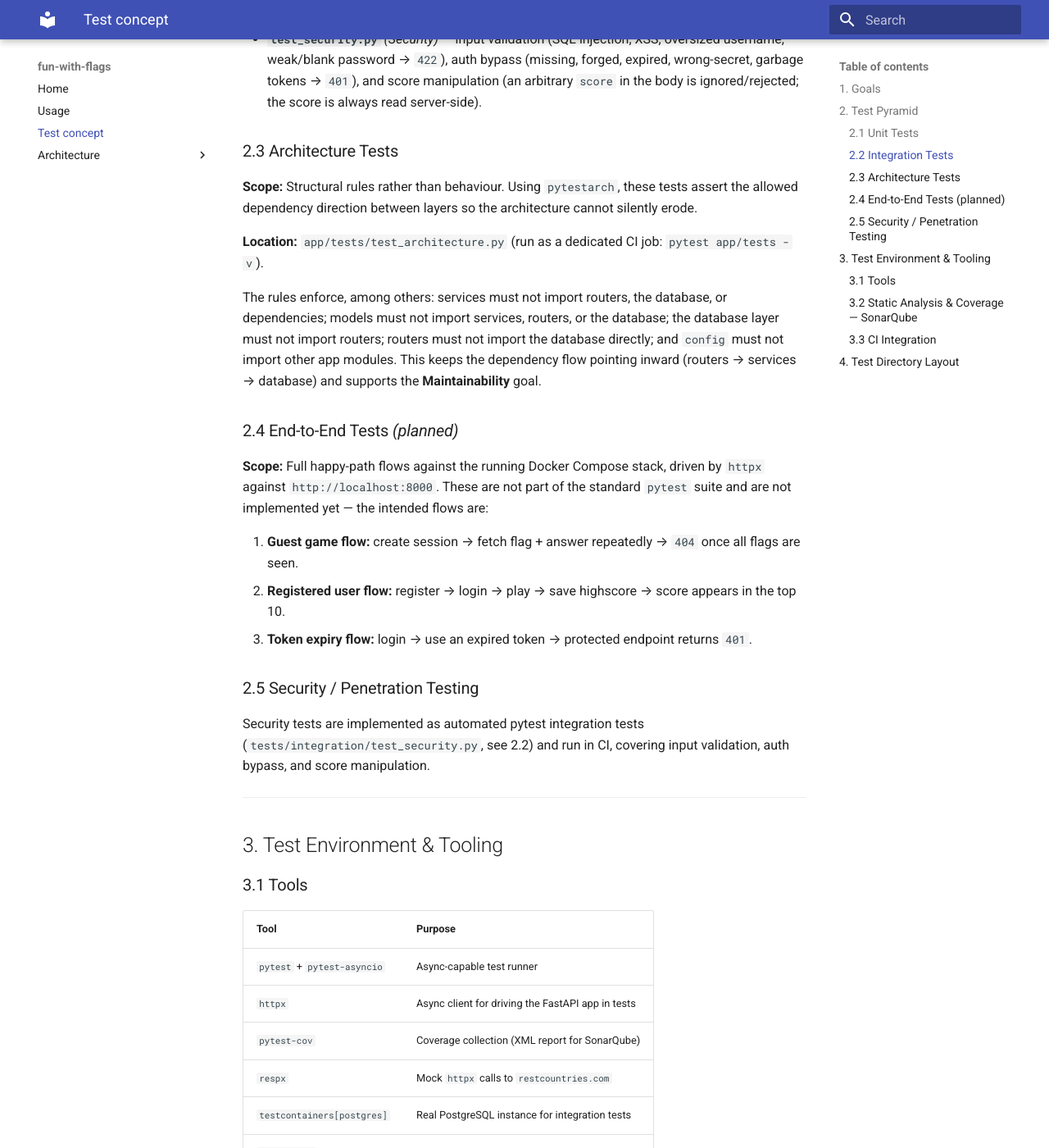
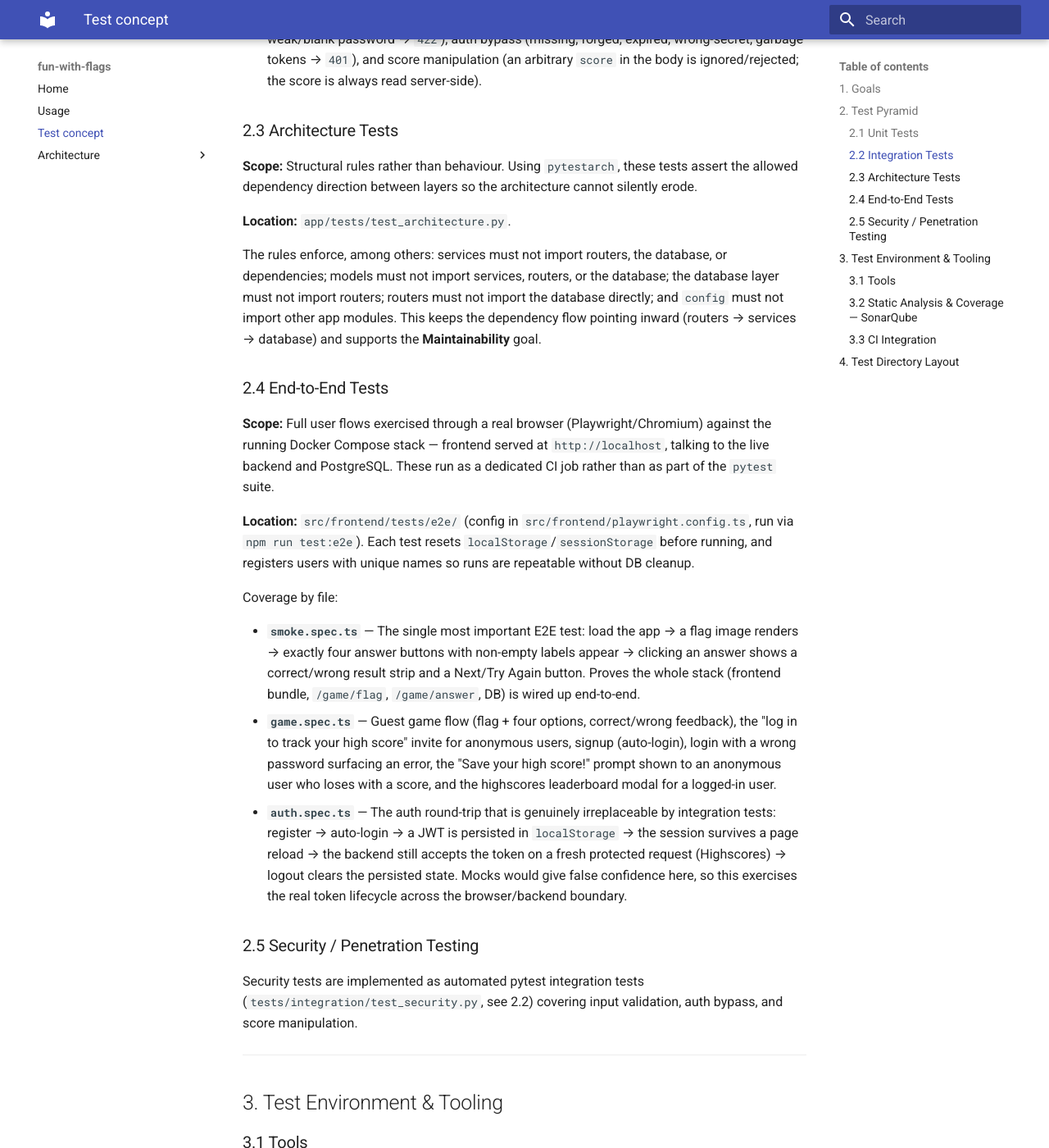
Before and after one commit to r0135tE1/sqs, an MkDocs documentation site: the page built from docs/test-concept.md, in a window 1280 px wide and 1400 px high, scrolled down 2393 px. Shown: the whole window at 82% size. Built offline with MkDocs 1.6.1 and Material for MkDocs 9.7.7, drawn with Linux system fonts in a browser that asks for light colours; some of the changed text lies outside the part shown.

Commit message:
updated test-concept

````diff
--- a/docs/test-concept.md
+++ b/docs/test-concept.md
@@ -21,7 +21,7 @@ The suite follows the classic test pyramid, with an additional architecture laye
 
 **Integration tests** sit in the middle. They wire together the full HTTP stack (router → service → repository) against a real PostgreSQL instance spun up via `testcontainers`, verifying status codes, persistence, and end-to-end authentication.
 
-**End-to-end tests** sit at the top and are deliberately few. They run against the complete Docker Compose stack and cover the most critical user flows. *(Planned — not yet implemented.)*
+**End-to-end tests** sit at the top and are deliberately few. They drive a real browser (Playwright) against the complete Docker Compose stack and cover the most critical user flows (see 2.4).
 
 **Architecture tests** run as a separate `pytestarch` suite and enforce the dependency direction between layers (see 2.3).
 
@@ -63,21 +63,25 @@ Coverage by file:
 
 **Scope:** Structural rules rather than behaviour. Using `pytestarch`, these tests assert the allowed dependency direction between layers so the architecture cannot silently erode.
 
-**Location:** `app/tests/test_architecture.py` (run as a dedicated CI job: `pytest app/tests -v`).
+**Location:** `app/tests/test_architecture.py`.
 
 The rules enforce, among others: services must not import routers, the database, or dependencies; models must not import services, routers, or the database; the database layer must not import routers; routers must not import the database directly; and `config` must not import other app modules. This keeps the dependency flow pointing inward (routers → services → database) and supports the **Maintainability** goal.
 
-### 2.4 End-to-End Tests *(planned)*
+### 2.4 End-to-End Tests
 
-**Scope:** Full happy-path flows against the running Docker Compose stack, driven by `httpx` against `http://localhost:8000`. These are not part of the standard `pytest` suite and are not implemented yet — the intended flows are:
+**Scope:** Full user flows exercised through a real browser (Playwright/Chromium) against the running Docker Compose stack — frontend served at `http://localhost`, talking to the live backend and PostgreSQL. These run as a dedicated CI job rather than as part of the `pytest` suite.
 
-1. **Guest game flow:** create session → fetch flag + answer repeatedly → `404` once all flags are seen.
-2. **Registered user flow:** register → login → play → save highscore → score appears in the top 10.
-3. **Token expiry flow:** login → use an expired token → protected endpoint returns `401`.
+**Location:** `src/frontend/tests/e2e/` (config in `src/frontend/playwright.config.ts`, run via `npm run test:e2e`). Each test resets `localStorage`/`sessionStorage` before running, and registers users with unique names so runs are repeatable without DB cleanup.
+
+Coverage by file:
+
+- **`smoke.spec.ts`** — The single most important E2E test: load the app → a flag image renders → exactly four answer buttons with non-empty labels appear → clicking an answer shows a correct/wrong result strip and a Next/Try Again button. Proves the whole stack (frontend bundle, `/game/flag`, `/game/answer`, DB) is wired up end-to-end.
+- **`game.spec.ts`** — Guest game flow (flag + four options, correct/wrong feedback), the "log in to track your high score" invite for anonymous users, signup (auto-login), login with a wrong password surfacing an error, the "Save your high score!" prompt shown to an anonymous user who loses with a score, and the highscores leaderboard modal for a logged-in user.
+- **`auth.spec.ts`** — The auth round-trip that is genuinely irreplaceable by integration tests: register → auto-login → a JWT is persisted in `localStorage` → the session survives a page reload → the backend still accepts the token on a fresh protected request (Highscores) → logout clears the persisted state. Mocks would give false confidence here, so this exercises the real token lifecycle across the browser/backend boundary.
 
 ### 2.5 Security / Penetration Testing
 
-Security tests are implemented as automated pytest integration tests (`tests/integration/test_security.py`, see 2.2) and run in CI, covering input validation, auth bypass, and score manipulation.
+Security tests are implemented as automated pytest integration tests (`tests/integration/test_security.py`, see 2.2) covering input validation, auth bypass, and score manipulation.
 
 ---
 
@@ -93,12 +97,13 @@ Security tests are implemented as automated pytest integration tests (`tests/int
 | `respx` | Mock `httpx` calls to `restcountries.com` |
 | `testcontainers[postgres]` | Real PostgreSQL instance for integration tests |
 | `pytestarch` | Architecture / layering rules as tests |
+| `@playwright/test` | Browser-driven end-to-end tests against the Docker Compose stack |
 
 All dependencies are pinned (with hashes) in `src/backend/requirements.lock`. CI installs them via `pip install --require-hashes -r requirements.lock`, so the test environment is fully reproducible.
 
 ### 3.2 Static Analysis & Coverage — SonarQube
 
-SonarQube is the single static-analysis tool for this project. It is not a pip package — it runs as a service in CI and consumes the coverage report produced by `pytest-cov`. It covers:
+SonarQube is the single static-analysis tool for this project. It runs as a service in CI and consumes the coverage report produced by `pytest-cov`. It covers:
 
 - **Code smells** — maintainability issues, duplication, overly complex functions
 - **Bugs** — likely runtime errors detected statically
@@ -115,7 +120,7 @@ The 80% threshold is **not** enforced by `pytest` itself — it is the SonarQube
 
 ### 3.3 CI Integration
 
-The GitHub Actions pipeline (`.github/workflows/ci.yml`) runs separate jobs for **unit**, **integration**, and **architecture** tests, plus a **frontend type-check** (`npm run type-check`; the frontend currently has no unit/integration tests). The unit and integration jobs each upload their `coverage.xml` as an artifact; the **SonarQube** job downloads both, merges them, and runs the scan. SonarQube configuration lives in `sonar-project.properties`.
+The GitHub Actions pipeline (`.github/workflows/ci.yml`) runs separate jobs for **unit**, **integration**, and **architecture** tests, a **frontend type-check** (`npm run type-check`), and a **frontend E2E** job that builds and starts the full Docker Compose stack, waits for the backend (`/health`) and frontend to become healthy, then runs the Playwright suite (the report is uploaded as an artifact). The unit and integration jobs each upload their `coverage.xml` as an artifact; the **SonarQube** job downloads both, merges them, and runs the scan. SonarQube configuration lives in `sonar-project.properties`.
 
 ---
 
@@ -144,4 +149,12 @@ src/backend/
 ├── sonar-project.properties
 ├── pytest.ini                   # asyncio_mode = auto, testpaths = tests
 └── requirements.lock            # pinned, hash-verified dependencies
+
+src/frontend/
+├── tests/
+│   └── e2e/                     # Playwright end-to-end tests (full stack)
+│       ├── smoke.spec.ts
+│       ├── game.spec.ts
+│       └── auth.spec.ts
+└── playwright.config.ts         # baseURL http://localhost; starts docker compose
 ```
````
Also changed, not shown: other parts of docs/test-concept.md (+2 -2 lines).
